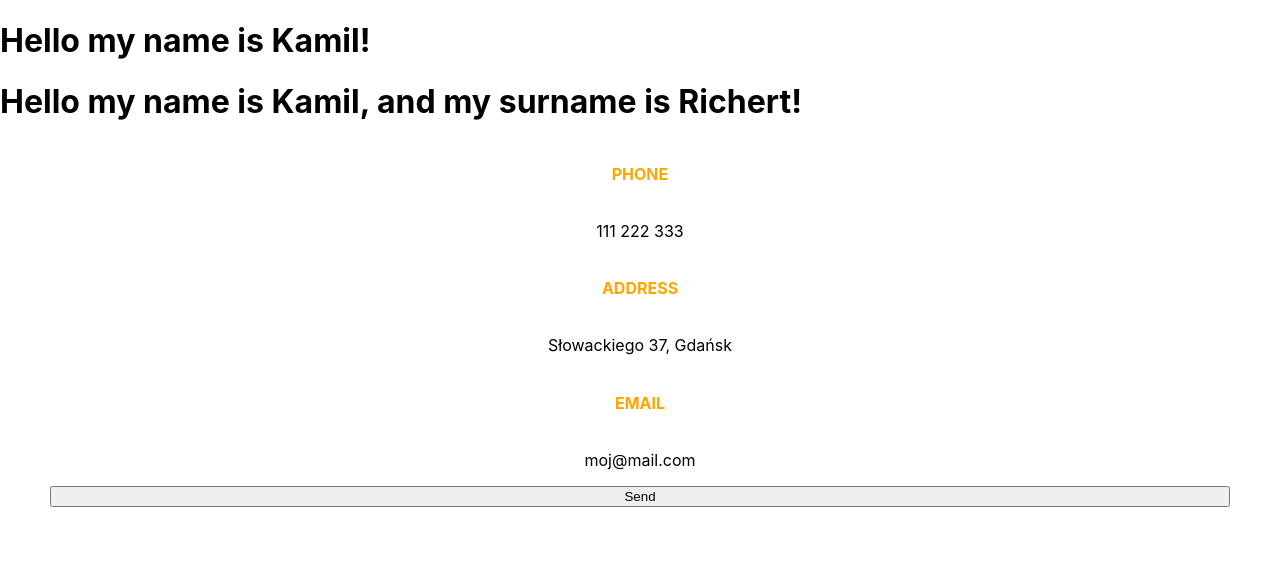
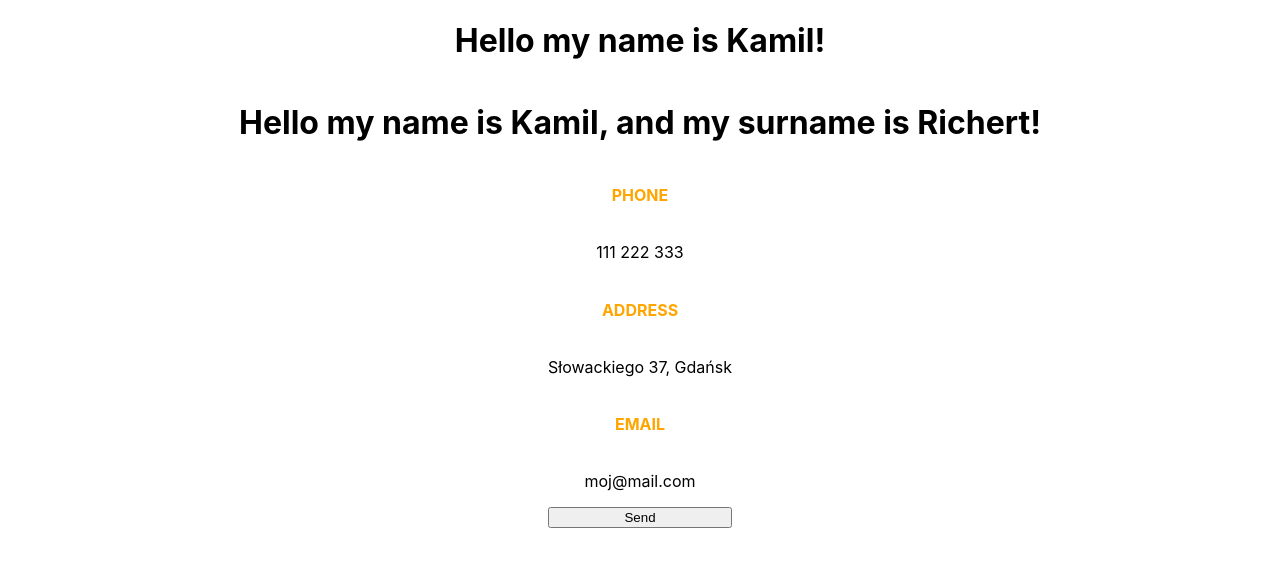
Before and after one commit to myflowpl/isafrontendacademybayer, a React (Create React App) app in the folder react/my-app/: page / in a window 1280 px wide. Shown: the top 566 px of the page. Built offline with nearby package versions, Linux system fonts and the light colour scheme.

Commit message:
Added Wrapper component as an example of children

```diff
--- a/react/my-app/src/App.js
+++ b/react/my-app/src/App.js
@@ -1,5 +1,6 @@
 import MyName from './MyName';
 import { Contact } from './Contact';
+import { Wrapper } from './Wrapper';
 
 const data = {
     phone: '111 222 333',
@@ -10,11 +11,11 @@
 function App() {
 
   return (
-    <>
+    <Wrapper>
         <MyName name="Kamil" />
         <MyName name="Kamil" surname="Richert" />
         <Contact data={data} />
-    </>
+    </Wrapper>
   );
 }
 
--- /dev/null
+++ b/react/my-app/src/Wrapper.js
@@ -0,0 +1,11 @@
+export const Wrapper = (props) => (
+        <div style={
+            {
+               display: 'flex',
+               flexDirection: 'column',
+               alignItems: 'center'
+            }
+        }>
+            {props.children}
+        </div>
+    );
```
